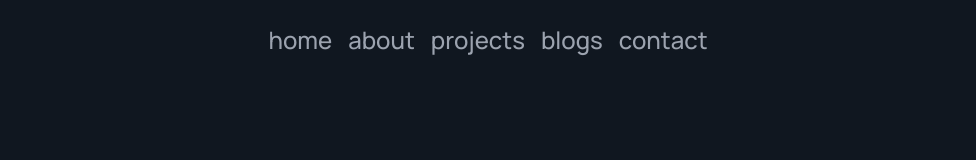
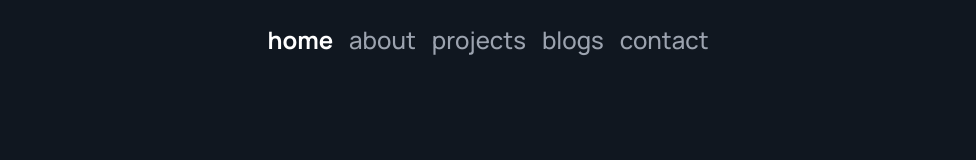
Before and after one commit to umarwaseeem/muhammadumarwaseem, a Next.js app: page / in a window 1280 px wide. Shown: the top 160 px of the page, without its empty margins (152-1128 px from the left). Built offline with nearby package versions, Linux system fonts and the light colour scheme.

Commit message:
style: show active link color for navbar

```diff
--- a/components/ui/navbar.jsx
+++ b/components/ui/navbar.jsx
@@ -1,26 +1,30 @@
-import Link from "next/link";
+"use client"
+
+import Link from 'next/link';
+import { usePathname } from 'next/navigation';
 
 export default function Navbar() {
+    const pathname = usePathname();
+
     return (
         <nav className="bg-midnightblue pt-6">
             <ul className="flex flex-row space-x-4 justify-center">
                 <li>
-                    <Link href="/" className="text-gray-400 lg:hover:underline underline-offset-4 text-lg lg:text-2xl lg:hover:text-white">home</Link>
+                    <Link href="/" className={`text-gray-400 lg:hover:underline underline-offset-4 text-lg lg:text-2xl ${pathname === '/' ? 'text-white font-bold' : 'lg:hover:text-white'}`}>home</Link>
                 </li>
                 <li>
-                    <Link href="/about" className="text-gray-400 lg:hover:underline underline-offset-4 text-lg lg:text-2xl lg:hover:text-white">about</Link>
+                    <Link href="/about" className={`text-gray-400 lg:hover:underline underline-offset-4 text-lg lg:text-2xl ${pathname === '/about' ? 'text-white font-bold' : 'lg:hover:text-white'}`}>about</Link>
                 </li>
                 <li>
-                    <Link href="/projects" className="text-gray-400 lg:hover:underline underline-offset-4 text-lg lg:text-2xl lg:hover:text-white">projects</Link>
+                    <Link href="/projects" className={`text-gray-400 lg:hover:underline underline-offset-4 text-lg lg:text-2xl ${pathname === '/projects' ? 'text-white font-bold' : 'lg:hover:text-white'}`}>projects</Link>
                 </li>
                 <li>
-                    <Link href="/blogs" className="text-gray-400 lg:hover:underline underline-offset-4 text-lg lg:text-2xl lg:hover:text-white">blogs</Link>
+                    <Link href="/blogs" className={`text-gray-400 lg:hover:underline underline-offset-4 text-lg lg:text-2xl ${pathname === '/blogs' ? 'text-white font-bold' : 'lg:hover:text-white'}`}>blogs</Link>
                 </li>
                 <li>
-                    <Link href="/contact" className="text-gray-400 lg:hover:underline underline-offset-4 text-lg lg:text-2xl lg:hover:text-white">contact</Link>
+                    <Link href="/contact" className={`text-gray-400 lg:hover:underline underline-offset-4 text-lg lg:text-2xl ${pathname === '/contact' ? 'text-white font-bold' : 'lg:hover:text-white'}`}>contact</Link>
                 </li>
-
             </ul>
-        </nav >
+        </nav>
     );
 }
```
